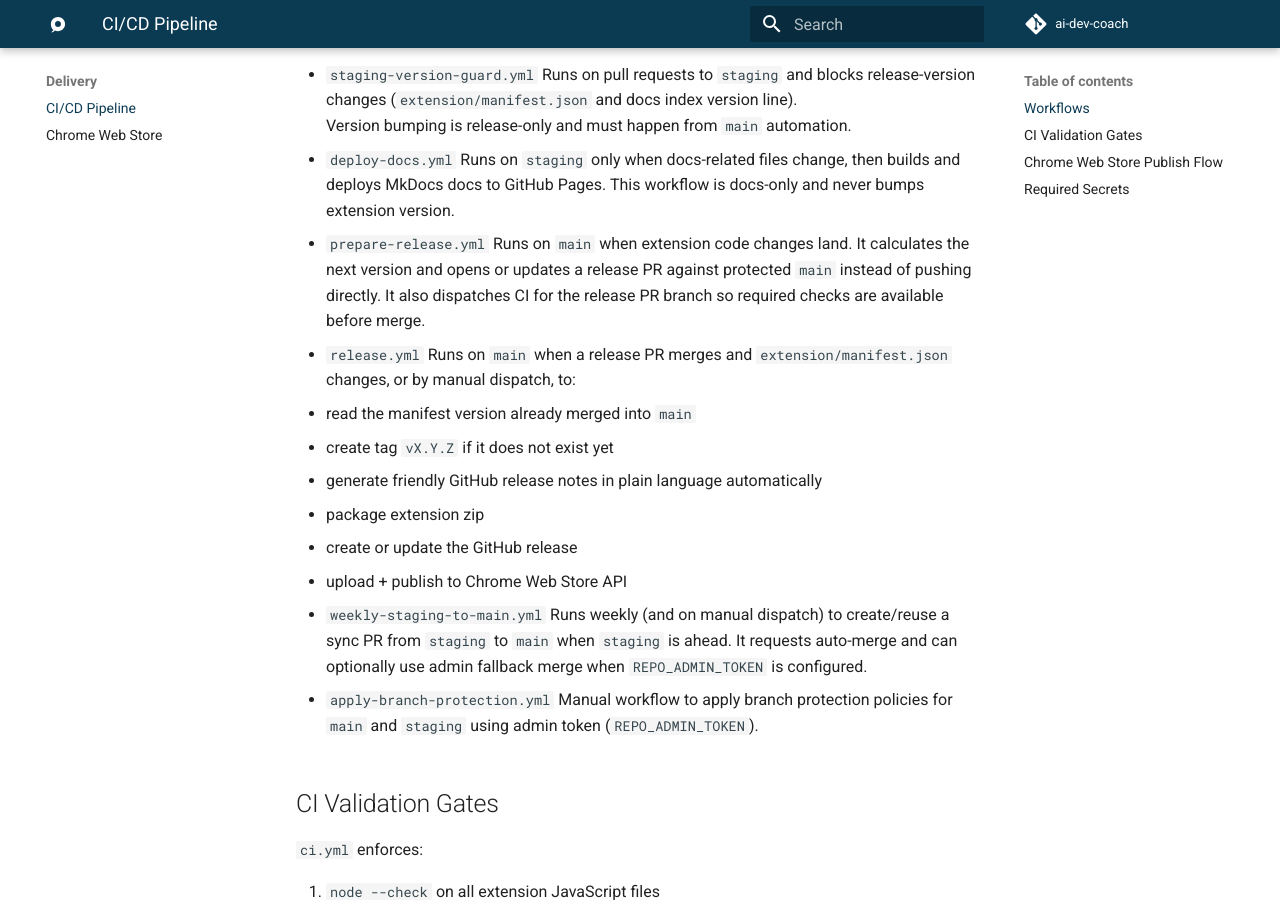
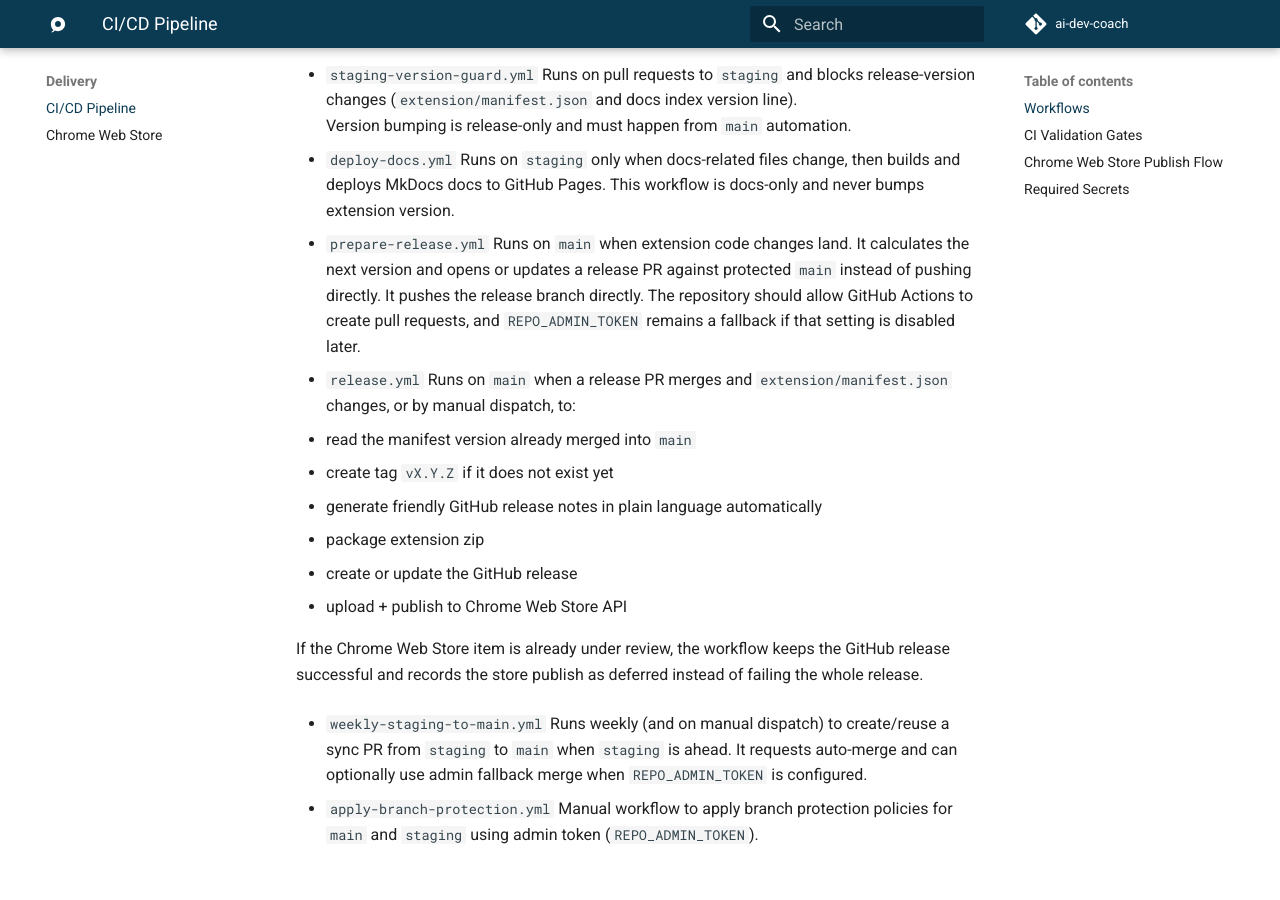
Before and after one commit to phamhungptithcm/ai-dev-coach, an MkDocs documentation site: the page built from docs/03-deployment/ci-cd.md, in a window 1280 px wide and 900 px high, scrolled down 284 px. Built offline with MkDocs 1.6.1 and Material for MkDocs 9.7.7, drawn with Linux system fonts in a browser that asks for light colours; comment, search, counter and statistics services are not loaded; some of the changed text lies outside the part shown.

Commit message:
fix(ci): harden release and workflow continuity

```diff
--- a/docs/03-deployment/ci-cd.md
+++ b/docs/03-deployment/ci-cd.md
@@ -15,7 +15,7 @@ This workflow is docs-only and never bumps extension version.
 
 - `prepare-release.yml`
 Runs on `main` when extension code changes land. It calculates the next version and opens or updates a release PR against protected `main` instead of pushing directly.
-It also dispatches CI for the release PR branch so required checks are available before merge.
+It pushes the release branch directly. The repository should allow GitHub Actions to create pull requests, and `REPO_ADMIN_TOKEN` remains a fallback if that setting is disabled later.
 
 - `release.yml`
 Runs on `main` when a release PR merges and `extension/manifest.json` changes, or by manual dispatch, to:
@@ -25,6 +25,8 @@ Runs on `main` when a release PR merges and `extension/manifest.json` changes, o
 4. package extension zip
 5. create or update the GitHub release
 6. upload + publish to Chrome Web Store API
+
+If the Chrome Web Store item is already under review, the workflow keeps the GitHub release successful and records the store publish as deferred instead of failing the whole release.
 
 - `weekly-staging-to-main.yml`
 Runs weekly (and on manual dispatch) to create/reuse a sync PR from `staging` to `main` when `staging` is ahead.
@@ -63,4 +65,4 @@ Manual workflow to apply branch protection policies for `main` and `staging` usi
 - `CWS_PUBLISHER_ID`
 - `CWS_EXTENSION_ID`
 - optional `CWS_PUBLISH_TARGET`
-- optional `REPO_ADMIN_TOKEN` (for branch-protection apply + weekly admin merge fallback)
+- optional `REPO_ADMIN_TOKEN` (recommended for release PR creation, branch-protection apply, and weekly admin merge fallback)
```
Also changed, not shown: README.md (+3 -1 lines), docs/07-project/changelog.md (+4 -0 lines), 4 other files.
